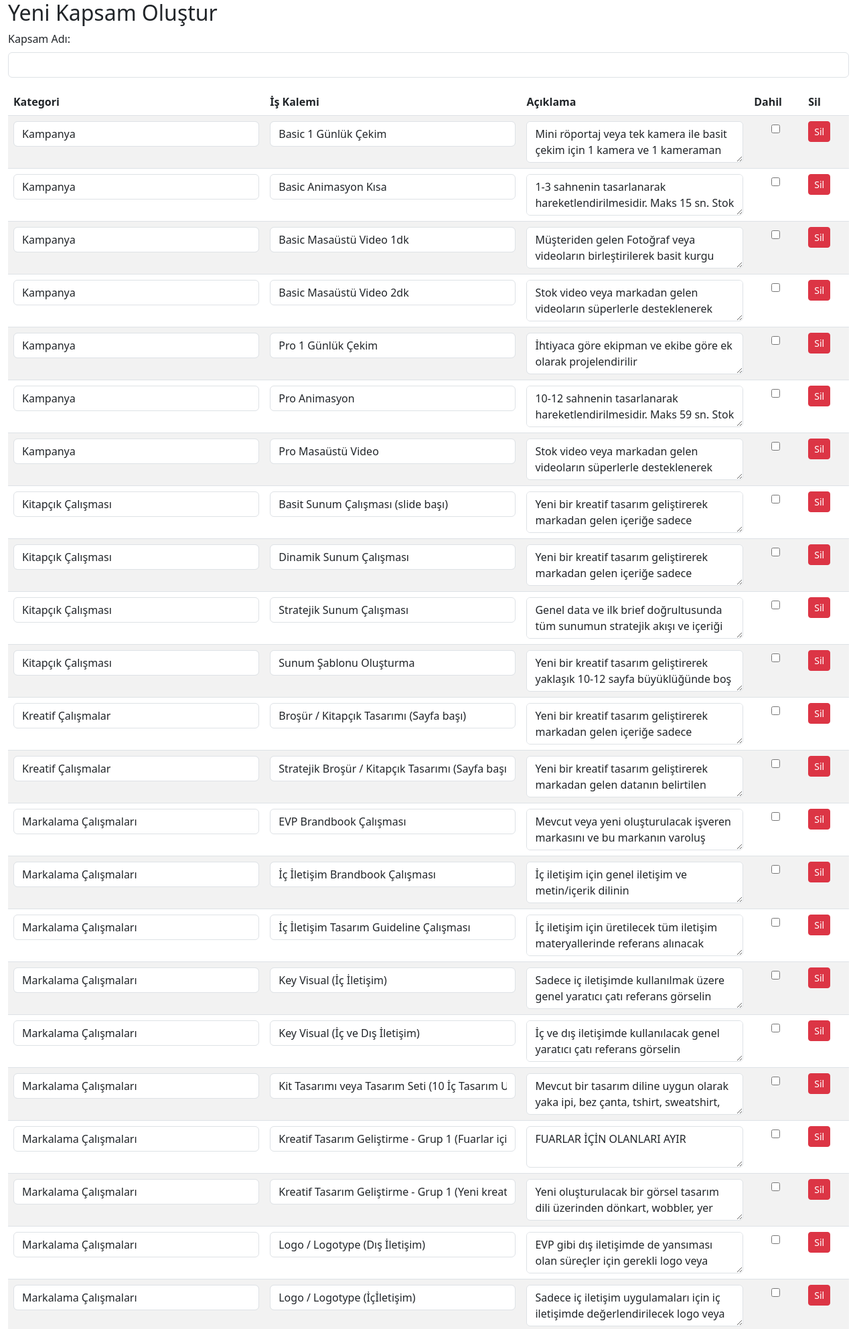
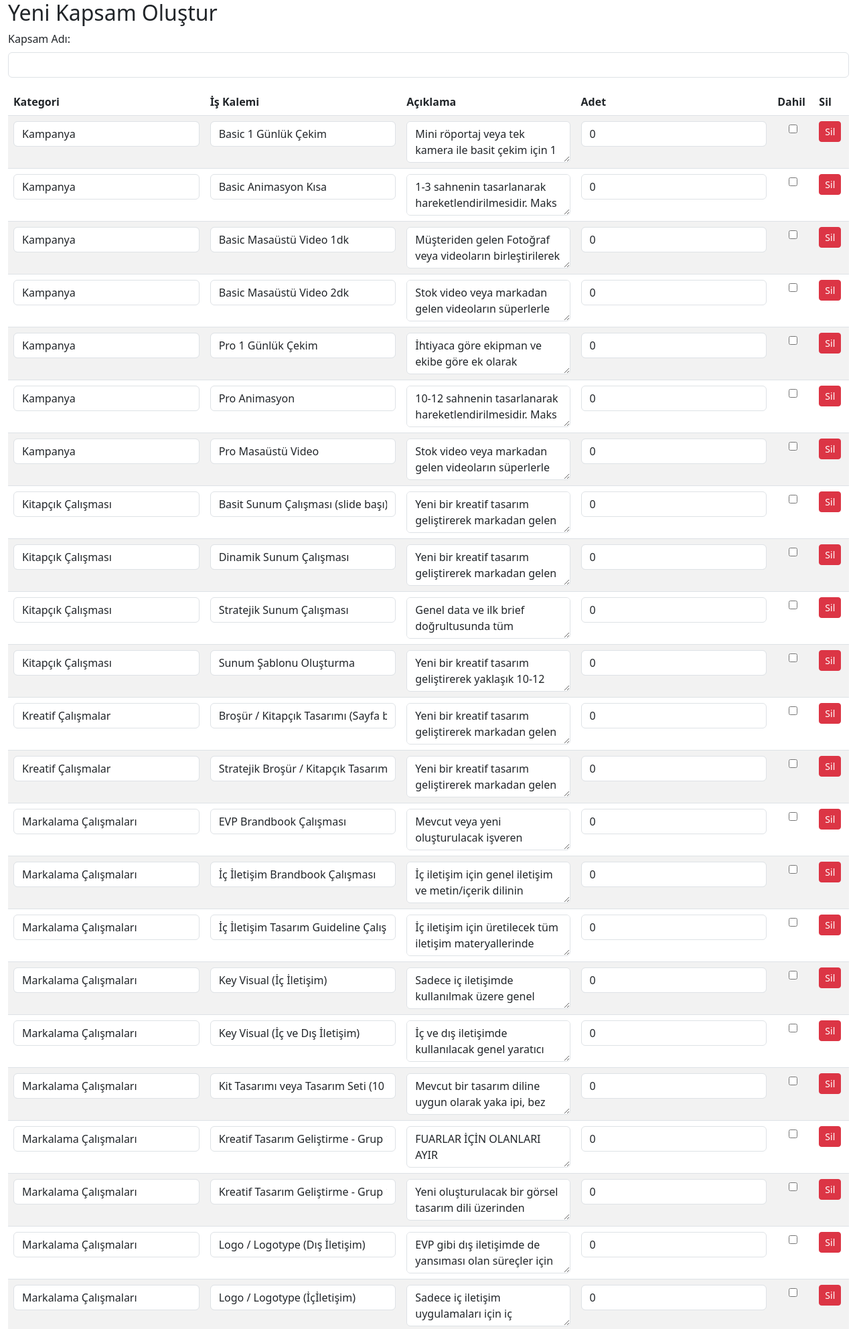
Before and after one commit to ahmetgon/teklif, a PHP site: page /kapsam_olustur.php in a window 1280 px wide. Shown: the top 1985 px of the page at 67% size. Run offline with PHP 8.4, Linux system fonts and the light colour scheme; data comes from the database, SQL or seed files in the repository; some libraries are stand-ins or nearby versions.

Commit message:
Add quantity field to scope creation

```diff
--- a/kapsam_olustur.php
+++ b/kapsam_olustur.php
@@ -13,7 +13,7 @@ include 'header.php';
                 $stmt->execute(['name' => $scopeName]);
                 $scopeId = $pdo->lastInsertId();
 
-                $insert = $pdo->prepare('INSERT INTO scope_selections (scope_id, item_id, category_name, item_name, description, included) VALUES (:scope_id, :item_id, :category_name, :item_name, :description, :included)');
+                $insert = $pdo->prepare('INSERT INTO scope_selections (scope_id, item_id, category_name, item_name, description, included, quantity) VALUES (:scope_id, :item_id, :category_name, :item_name, :description, :included, :quantity)');
                 foreach ($rows as $row) {
                     $insert->execute([
                         'scope_id' => $scopeId,
@@ -21,7 +21,8 @@ include 'header.php';
                         'category_name' => $row['category'] ?? '',
                         'item_name' => $row['item_name'] ?? '',
                         'description' => $row['description'] ?? '',
-                        'included' => isset($row['included']) ? (int)$row['included'] : 0
+                        'included' => isset($row['included']) ? (int)$row['included'] : 0,
+                        'quantity' => isset($row['quantity']) ? (int)$row['quantity'] : 0
                     ]);
                 }
                 $pdo->commit();
@@ -45,6 +46,7 @@ include 'header.php';
             <th>Kategori</th>
             <th>İş Kalemi</th>
             <th>Açıklama</th>
+            <th>Adet</th>
             <th>Dahil</th>
             <th>Sil</th>
         </tr>
@@ -62,6 +64,7 @@ include 'header.php';
                 <textarea name="rows[<?= $index ?>][description]" rows="2" class="form-control"><?= htmlspecialchars($item['default_description']) ?></textarea>
                 <input type="hidden" name="rows[<?= $index ?>][item_id]" value="<?= $item['id'] ?>">
             </td>
+            <td><input type="number" name="rows[<?= $index ?>][quantity]" class="form-control" value="0"></td>
             <td class="text-center">
                 <input type="hidden" name="rows[<?= $index ?>][included]" value="0">
                 <input type="checkbox" name="rows[<?= $index ?>][included]" value="1">
@@ -89,6 +92,9 @@ include 'header.php';
         <textarea id="new-description" class="form-control" rows="2" placeholder="Açıklama"></textarea>
     </div>
     <div class="col-auto">
+        <input id="new-quantity" type="number" class="form-control" placeholder="Adet" value="0">
+    </div>
+    <div class="col-auto">
         <button type="button" id="add-row-btn" class="btn btn-primary">Satır Ekle</button>
     </div>
 </div>
@@ -102,14 +108,17 @@ window.addEventListener('load', function(){
         const cat = $('#new-category').val();
         const item = $('#new-item').val();
         const desc = $('#new-description').val();
+        const qty = $('#new-quantity').val() || 0;
         if(!cat || !item) return;
         const escCat = $('<div>').text(cat).html();
         const escItem = $('<div>').text(item).html();
         const escDesc = $('<div>').text(desc).html();
+        const escQty = $('<div>').text(qty).html();
         let row = `<tr>
             <td><input type="text" name="rows[${rowIndex}][category]" class="form-control" value="${escCat}"></td>
             <td><input type="text" name="rows[${rowIndex}][item_name]" class="form-control" value="${escItem}"></td>
             <td><textarea name="rows[${rowIndex}][description]" rows="2" class="form-control">${escDesc}</textarea><input type="hidden" name="rows[${rowIndex}][item_id]" value="0"></td>
+            <td><input type="number" name="rows[${rowIndex}][quantity]" class="form-control" value="${escQty}"></td>
             <td class="text-center"><input type="hidden" name="rows[${rowIndex}][included]" value="0"><input type="checkbox" name="rows[${rowIndex}][included]" value="1" checked></td>
             <td><button type="button" class="btn btn-sm btn-danger delete-row">Sil</button></td>
         </tr>`;
@@ -117,6 +126,7 @@ window.addEventListener('load', function(){
         $('#new-category').val('');
         $('#new-item').val('');
         $('#new-description').val('');
+        $('#new-quantity').val('0');
         rowIndex++;
     });
 
```
